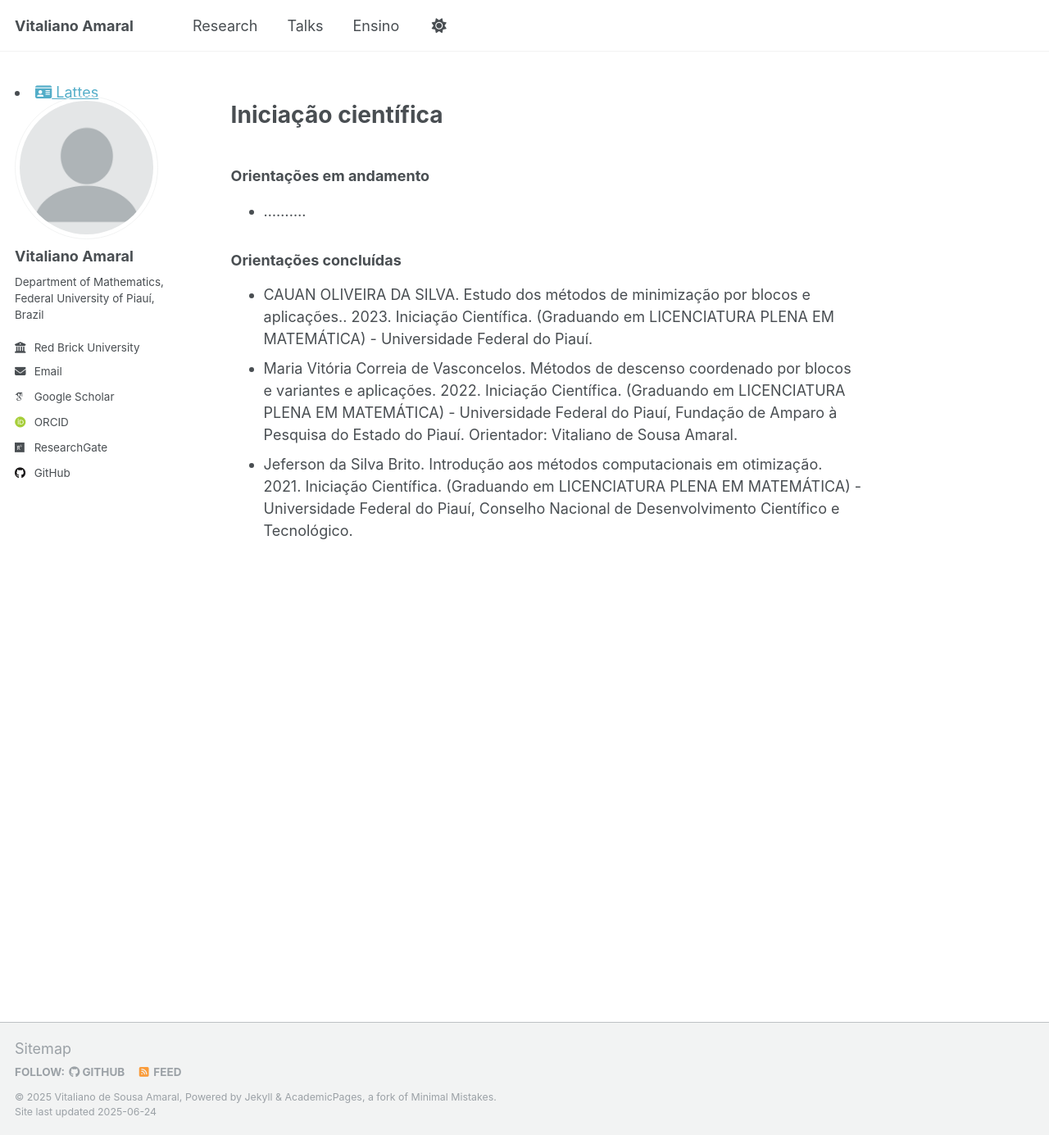
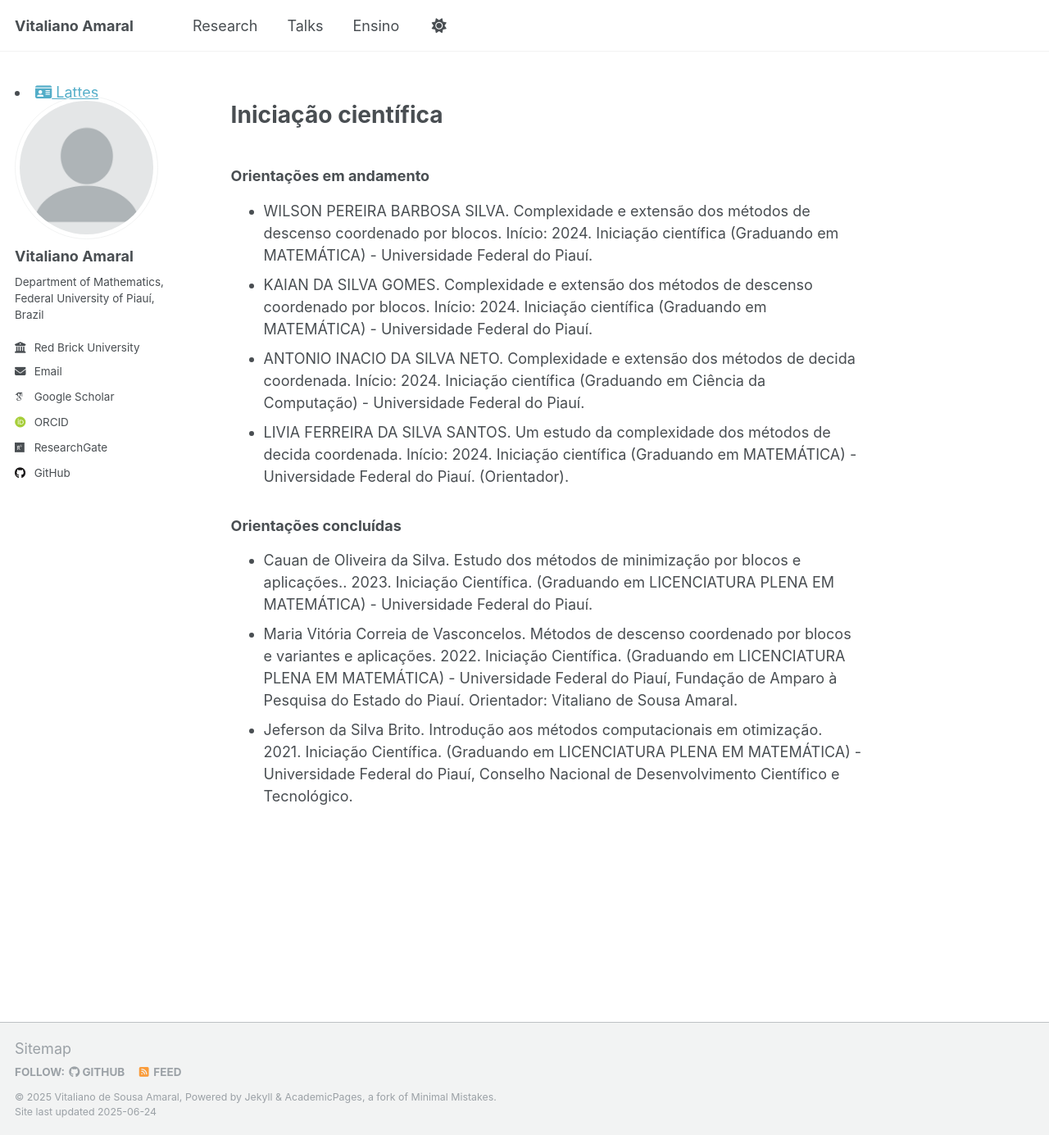
Before and after one commit to vitalianoamaral/vitalianoamaral.github.io, a Jekyll site: the page built from ensino/ic.md, in a window 1280 px wide and 1385 px high. Shown: the whole window at 82% size. Built offline with Jekyll 4.4.1, drawn with Linux system fonts in a browser that asks for light colours; some web fonts are replaced.

Commit message:
Update ic.md

```diff
--- a/ensino/ic.md
+++ b/ensino/ic.md
@@ -5,9 +5,12 @@ permalink: /ensino/ic/
 author_profile: true
 ---
 ### Orientações  em andamento
-* ..........
+* WILSON PEREIRA BARBOSA SILVA. Complexidade e extensão dos métodos de descenso coordenado por blocos. Início: 2024. Iniciação científica (Graduando em MATEMÁTICA) - Universidade Federal do Piauí.
+* KAIAN DA SILVA GOMES. Complexidade e extensão dos métodos de descenso coordenado por blocos. Início: 2024. Iniciação científica (Graduando em MATEMÁTICA) - Universidade Federal do Piauí.
+* ANTONIO INACIO DA SILVA NETO. Complexidade e extensão dos métodos de decida coordenada. Início: 2024. Iniciação científica (Graduando em Ciência da Computação) - Universidade Federal do Piauí.
+* LIVIA FERREIRA DA SILVA SANTOS. Um estudo da complexidade dos métodos de decida coordenada. Início: 2024. Iniciação científica (Graduando em MATEMÁTICA) - Universidade Federal do Piauí. (Orientador).
 
 ### Orientações concluídas
-* CAUAN OLIVEIRA DA SILVA. Estudo dos métodos de minimização por blocos e aplicações.. 2023. Iniciação Científica. (Graduando em LICENCIATURA PLENA EM MATEMÁTICA) - Universidade Federal do Piauí.
+* Cauan de Oliveira da Silva. Estudo dos métodos de minimização por blocos e aplicações.. 2023. Iniciação Científica. (Graduando em LICENCIATURA PLENA EM MATEMÁTICA) - Universidade Federal do Piauí.
 * Maria Vitória Correia de Vasconcelos. Métodos de descenso coordenado por blocos e variantes e aplicações. 2022. Iniciação Científica. (Graduando em LICENCIATURA PLENA EM MATEMÁTICA) - Universidade Federal do Piauí, Fundação de Amparo à Pesquisa do Estado do Piauí. Orientador: Vitaliano de Sousa Amaral.
 * Jeferson da Silva Brito. Introdução aos métodos computacionais em otimização. 2021. Iniciação Científica. (Graduando em LICENCIATURA PLENA EM MATEMÁTICA) - Universidade Federal do Piauí, Conselho Nacional de Desenvolvimento Científico e Tecnológico.
```
